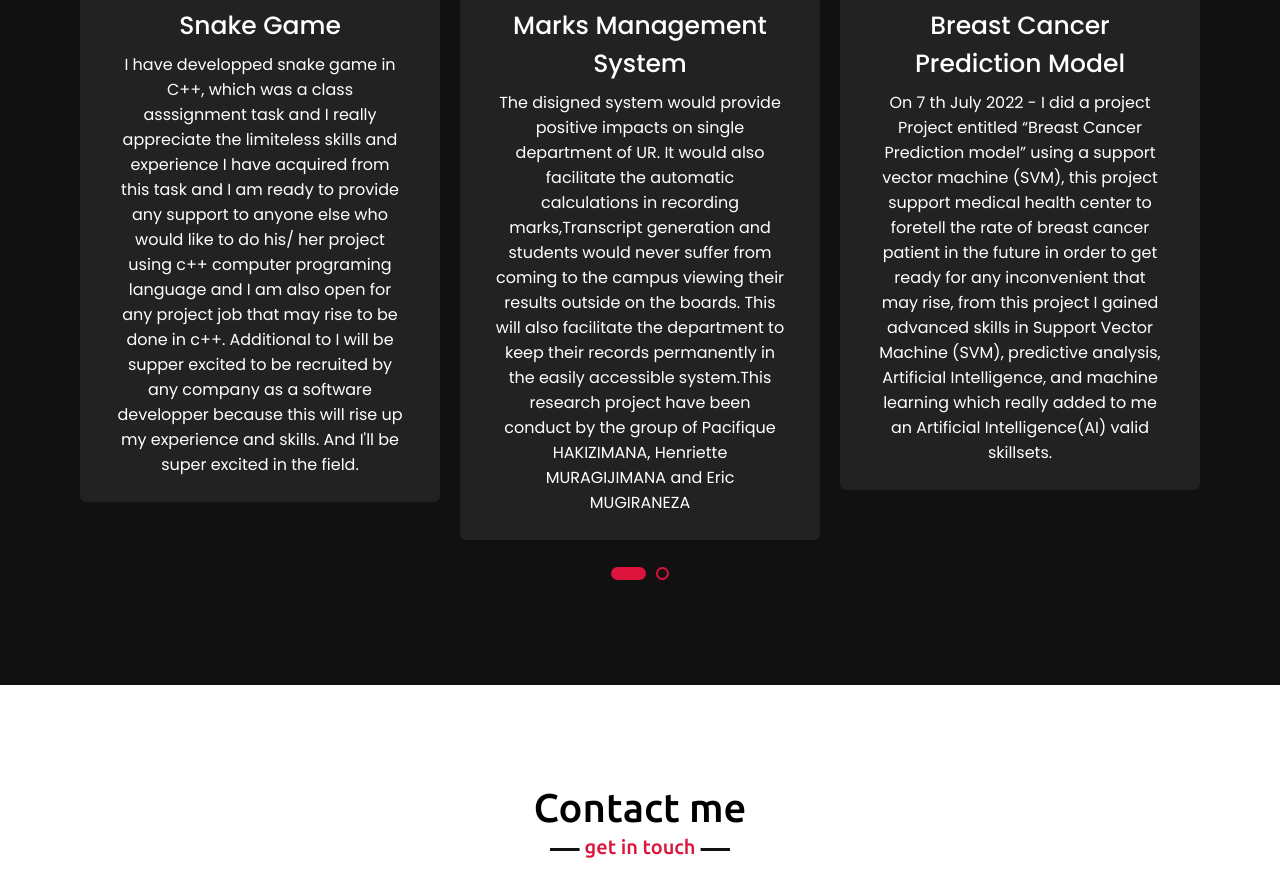
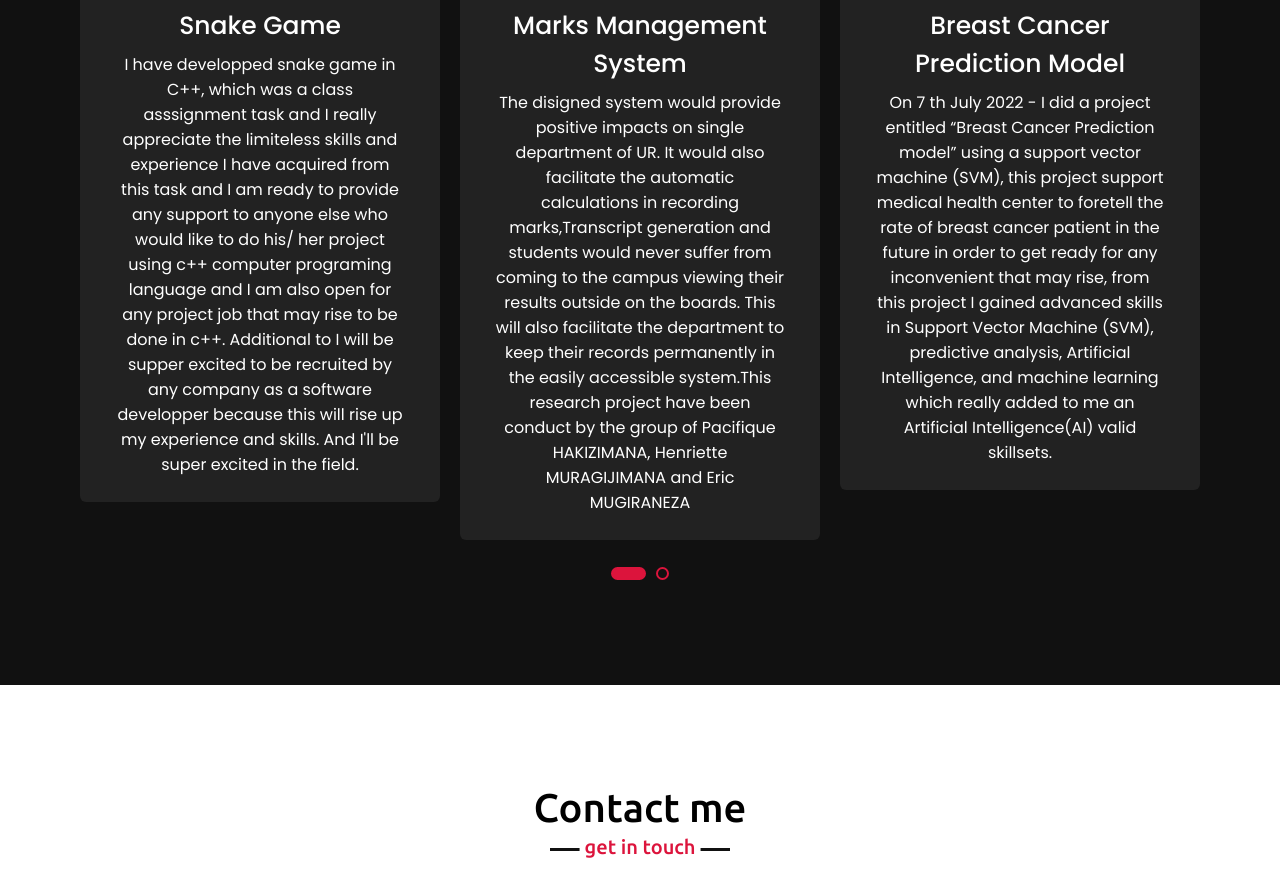
Before and after one commit to paccy123456789/Potifolio, a plain HTML site: page index.html in a window 1280 px wide. Shown: the part 3180-4067 px from the top of the page. Drawn offline with nearby package versions, Linux system fonts and the light colour scheme.

Commit message:
Update index.html

```diff
--- a/index.html
+++ b/index.html
@@ -190,7 +190,7 @@ The disigned system would provide positive impacts on single department of UR. I
                         <img src="back.JPG" alt="Img">
                         <div class="text">Breast Cancer Prediction Model</div>
                         <p>On 7
-th July 2022 - I did a project Project entitled “Breast Cancer Prediction model” using a support vector
+th July 2022 - I did a project entitled “Breast Cancer Prediction model” using a support vector
 machine (SVM), this project support medical health center to foretell the rate of breast
 cancer patient in the future in order to get ready for any inconvenient that may rise, from this
 project I gained advanced skills in Support Vector Machine (SVM), predictive analysis,
```
